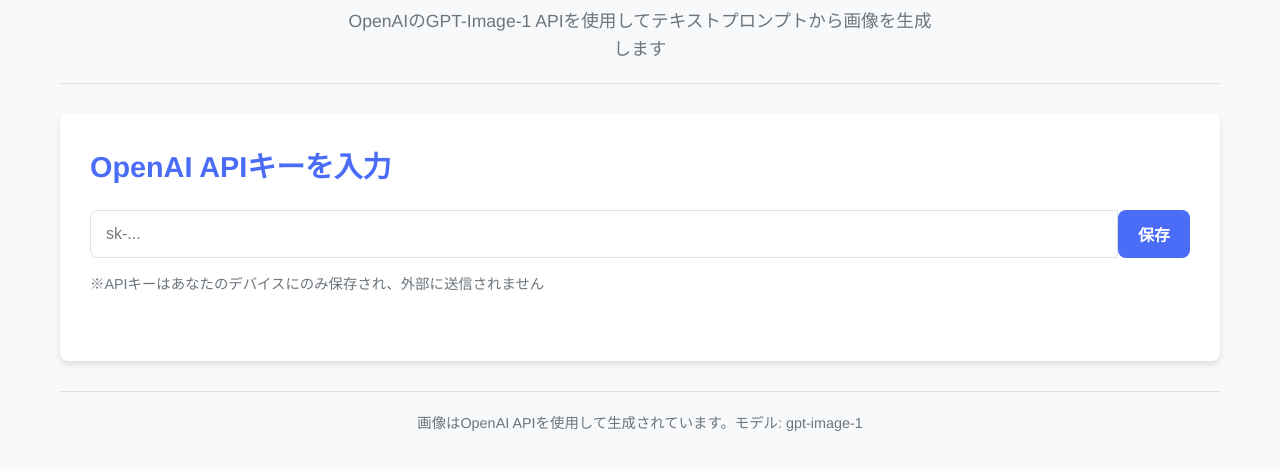
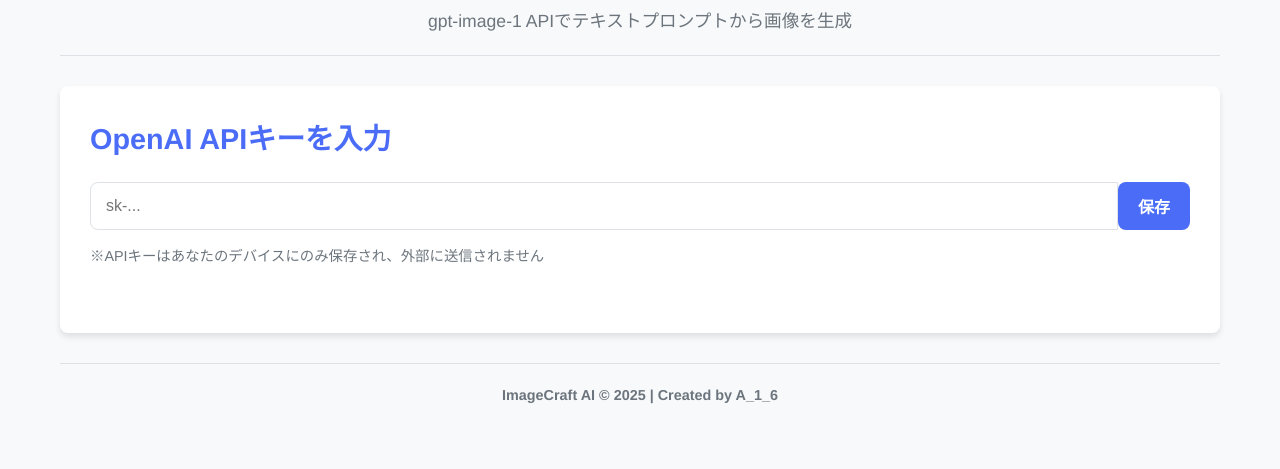
Before and after one commit to AichiroFunakoshi/4o_image_generationv3.0, a plain HTML site: page index.html in a window 1280 px wide. Shown: the part 107-576 px from the top of the page. Drawn offline with Linux system fonts and the light colour scheme.

Commit message:
UIテキストとアプリ名の更新を完了
- 説明文を簡略化：「gpt-image-1 APIでテキストプロンプトから画像を生成」
- フッターを更新：「ImageCraft AI © 2025 | Created by A_1_6」
- PWAアプリ名を「ImageCraft」に変更

```diff
--- a/index.html
+++ b/index.html
@@ -12,7 +12,7 @@
     <meta name="theme-color" content="#4a6cf7">
     <meta name="apple-mobile-web-app-capable" content="yes">
     <meta name="apple-mobile-web-app-status-bar-style" content="black-translucent">
-    <meta name="apple-mobile-web-app-title" content="AI画像生成">
+    <meta name="apple-mobile-web-app-title" content="ImageCraft">
     <link rel="apple-touch-icon" href="./images/icons/apple-touch-icon-180x180.png">
     <!-- iPhone用のアイコン -->
     <link rel="apple-touch-icon" sizes="120x120" href="./images/icons/icon-120x120.png">
@@ -24,7 +24,7 @@
     <div class="container">
         <header>
             <h1>ImageCraft AI</h1>
-            <p class="app-description">OpenAIのGPT-Image-1 APIを使用してテキストプロンプトから画像を生成します</p>
+            <p class="app-description">gpt-image-1 APIでテキストプロンプトから画像を生成</p>
         </header>
 
         <main>
@@ -133,7 +133,7 @@
         </main>
 
         <footer>
-            <p>画像はOpenAI APIを使用して生成されています。モデル: gpt-image-1</p>
+            <p><strong>ImageCraft AI © 2025 | Created by A_1_6</strong></p>
         </footer>
     </div>
 
```
Also changed, not shown: manifest.json.
